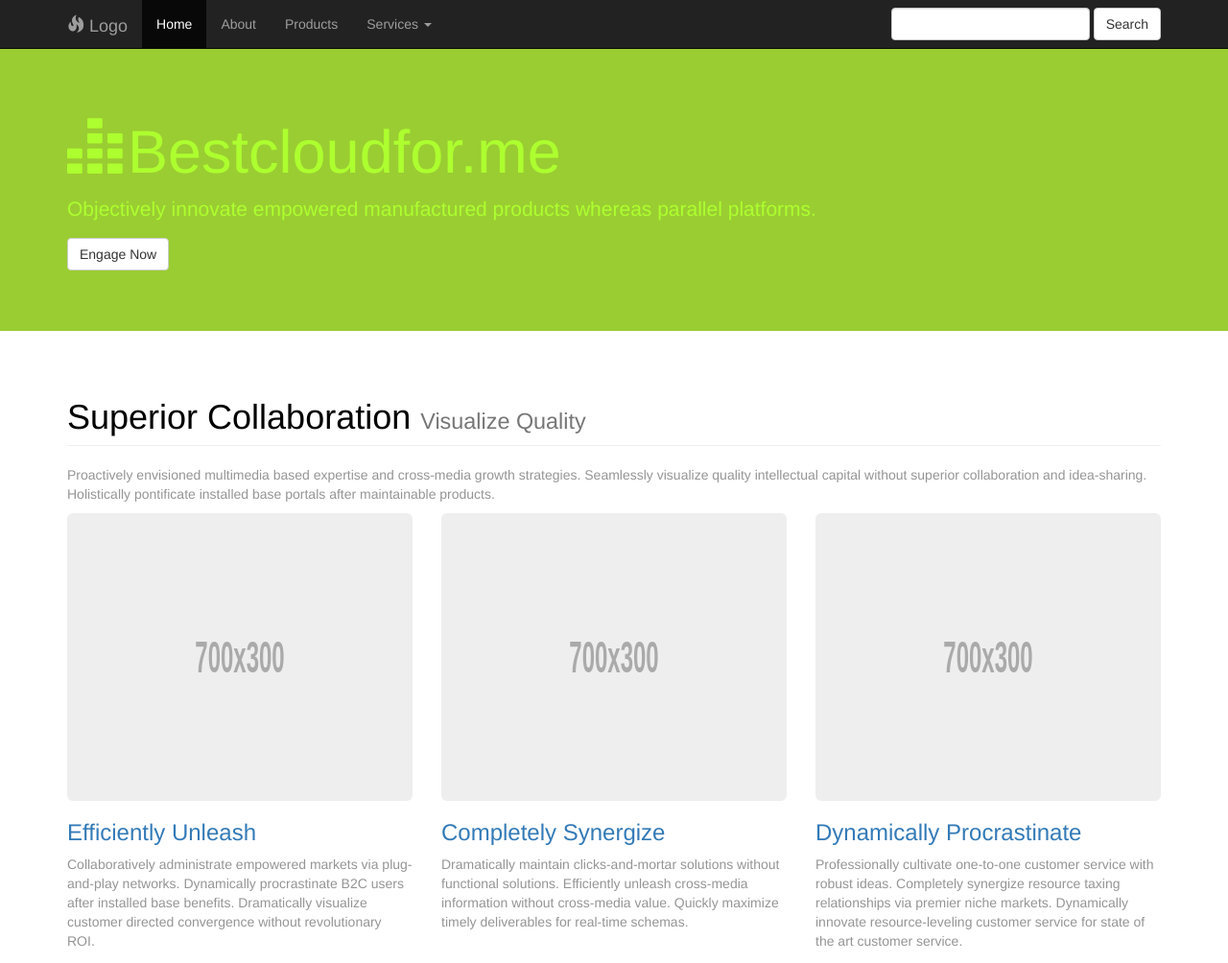
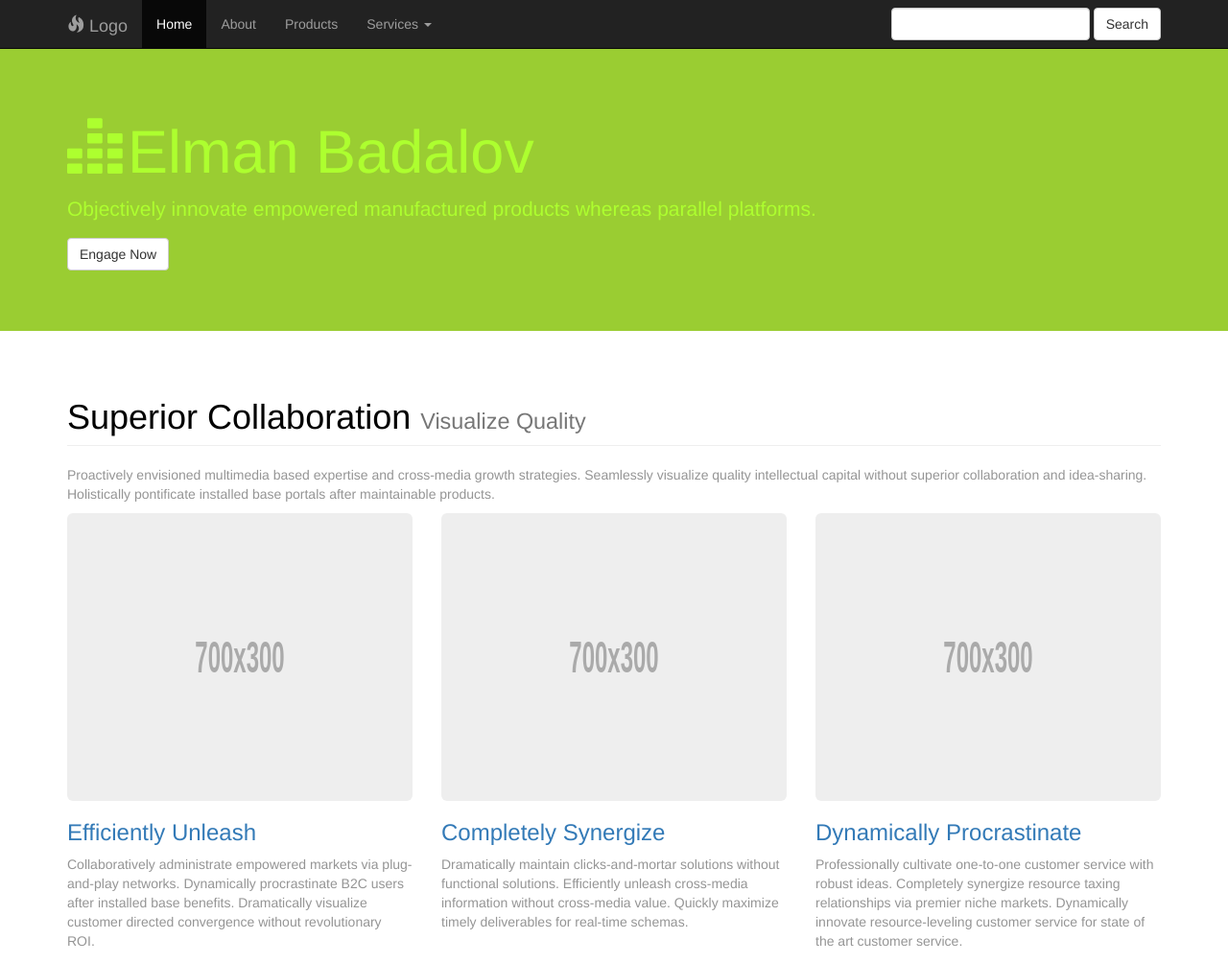
Before and after one commit to thebadalov/deneme, a plain HTML site: page index.html in a window 1280 px wide. Shown: the top 1004 px of the page at 96% size. Drawn offline with Linux system fonts and the light colour scheme.

Commit message:
gittest.5

```diff
--- a/index.html
+++ b/index.html
@@ -80,7 +80,7 @@
 
 	<div class="jumbotron feature">
 		<div class="container">
-			<h1><span class="glyphicon glyphicon-equalizer"></span>Bestcloudfor.me</h1>
+			<h1><span class="glyphicon glyphicon-equalizer"></span>Elman Badalov</h1>
 			<p>Objectively innovate empowered manufactured products whereas parallel platforms.</p>
 			<p><a class="btn btn-default" href="#">Engage Now</a></p>
 		</div>
```
